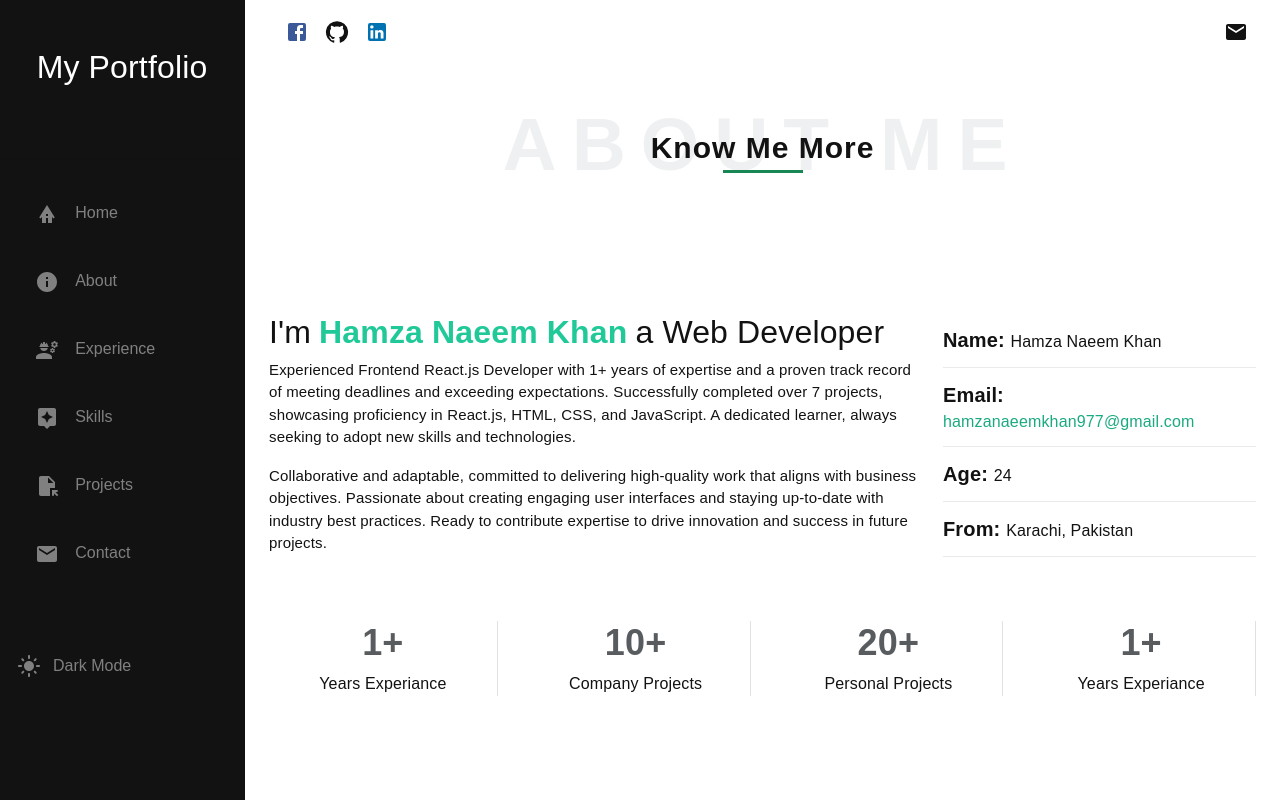
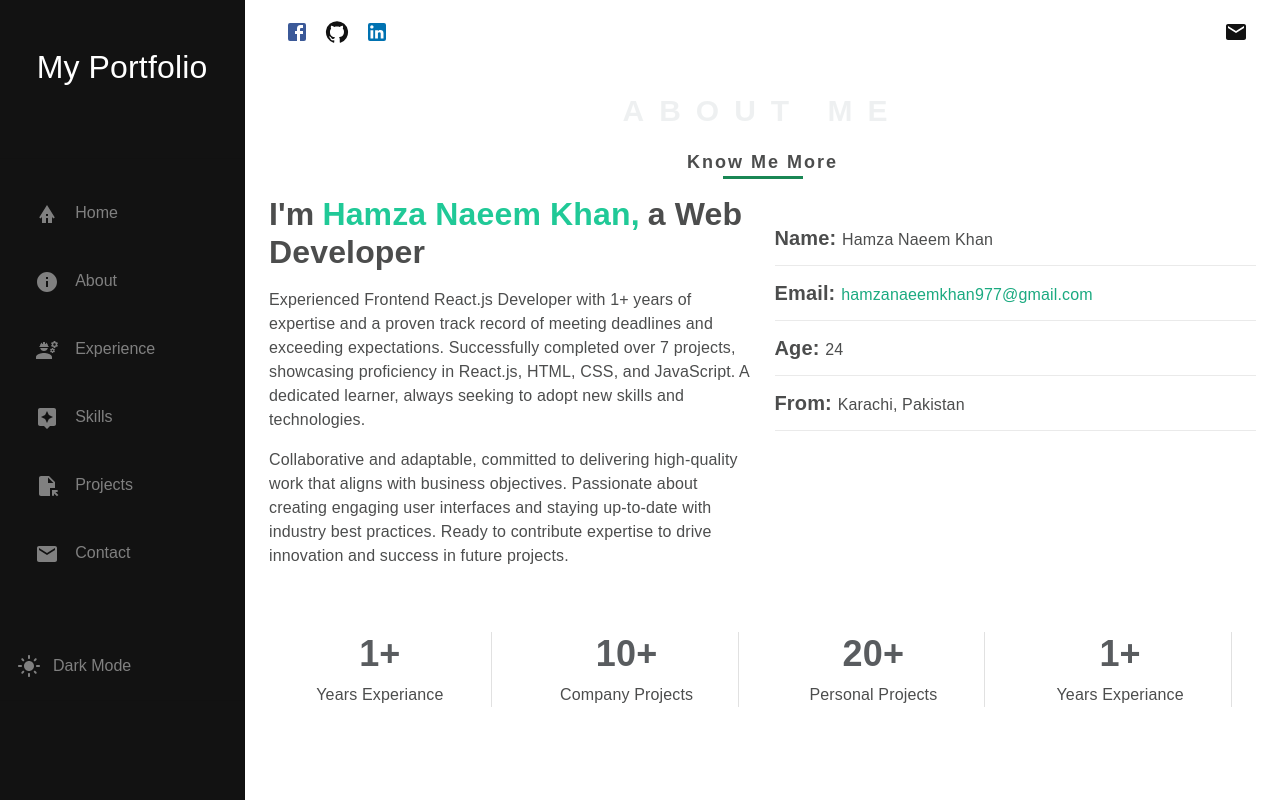
Before and after one commit to Hamzanaeem00/My-Portfolio, a React (Vite) app in the folder my-portfolio/: page /about in a window 1280 px wide. Built offline with nearby package versions, Linux system fonts and the light colour scheme.

Commit message:
about section

```diff
--- a/my-portfolio/src/App.css
+++ b/my-portfolio/src/App.css
@@ -1,8 +1,8 @@
 body {
   font-family: Poppins, sans-serif !important;
   color: #4c4d4d !important;
- margin: 0px !important;
- padding: 0px !important;
+  margin: 0px !important;
+  padding: 0px !important;
 }
 .App {
   width: 100vw;
@@ -32,21 +32,23 @@ body {
 #light .nav-bar {
   background-color: #fff !important;
   color: #121212;
+
   transition: 2s;
 }
 #dark .nav-bar {
-  background-color: #242424 !important;
+  background-color: #242424;
   color: #fff;
   transition: 2s;
 }
 
 #light .main {
-  color: #121212;
+  color: #4c4d4d !important;
   transition: 2s;
 }
 #dark .main {
   color: #fff;
   transition: 2s;
+  background-color: #242424;
 }
 
 #light .icon > div {
@@ -84,3 +86,6 @@ body {
 #dark .line {
   background-color: #fff !important;
 }
+#dark .featured-box > h4 {
+  color: #b7b4b4 !important;
+}
--- a/my-portfolio/src/components/Achievements/Achievements.jsx
+++ b/my-portfolio/src/components/Achievements/Achievements.jsx
@@ -1,67 +1,45 @@
-import React from 'react'
-import './Achievements.css'
+import React from "react";
+import "./Achievements.css";
 
 const Achievements = () => {
   return (
     <div>
-        <div className='row mt-5'>
-            <div className='col-lg-3 col-md-3 col-sm-6'>
-               <div className=' featured-box text-center '>
-                <h4 className='text-muted '>
-                    <span>
-                       1
-                    </span>
-                    +
+      <div className="row mt-5 w-100">
+        <div className="col-lg-3 col-md-3 col-sm-4">
+          <div className=" featured-box text-center ">
+            <h4 className="text-muted ">
+              <span>1</span>+
             </h4>
-                <p>
-                    Years Experiance
-                </p>
+            <p>Years Experiance</p>
           </div>
         </div>
-            <div className='col-lg-3 col-md-3 col-sm-6'>
-               <div className=' featured-box text-center '>
-                <h4 className='text-muted '>
-                    <span>
-                       10
-                    </span>
-                    +
+        <div className="col-lg-3 col-md-3 col-sm-4">
+          <div className=" featured-box text-center ">
+            <h4 className="text-muted ">
+              <span>10</span>+
             </h4>
-                <p>
-                    Company Projects
-                </p>
+            <p>Company Projects</p>
           </div>
         </div>
-            <div className='col-lg-3 col-md-3 col-sm-6'>
-               <div className=' featured-box text-center '>
-                <h4 className='text-muted '>
-                    <span>
-                       20
-                    </span>
-                    +
+        <div className="col-lg-3 col-md-3 col-sm-4">
+          <div className=" featured-box text-center ">
+            <h4 className="text-muted ">
+              <span>20</span>+
             </h4>
-                <p>
-                    Personal Projects
-                </p>
+            <p>Personal Projects</p>
           </div>
         </div>
-            <div className='col-lg-3 col-md-3 col-sm-6'>
-               <div className=' featured-box text-center '>
-                <h4 className='text-muted '>
-                    <span>
-                       1
-                    </span>
-                    +
+        <div className="col-lg-3 col-md-3 col-sm-4">
+          <div className=" featured-box text-center ">
+            <h4 className="text-muted ">
+              <span>1</span>+
             </h4>
-                <p>
-                    Years Experiance
-                </p>
+            <p>Years Experiance</p>
           </div>
         </div>
+      </div>
+    </div>
+  );
+};
 
-        </div>
-
-    </div>
-  )
-}
-
-export default Achievements
+export default Achievements;
--- a/my-portfolio/src/components/Introduction/Introduction.css
+++ b/my-portfolio/src/components/Introduction/Introduction.css
@@ -1,23 +1,21 @@
 .about-me {
   font-weight: 1000;
-  font-size: 75px;
+  font-size: 30px;
   letter-spacing: 15px;
   display: flex;
   opacity: 0.5;
   justify-content: center;
   color: #dee3e4;
 }
-.know-me{
-  font-size: 30px;
+.know-me {
+  font-size: 18px;
   font-weight: 600;
-  letter-spacing: 1px;
-  margin-top: 2rem;
-
+  letter-spacing: 2px;
 }
-.name{
-  color: #20C997;
+.name {
+  color: #20c997;
   font-weight: 600;
 }
-.para{
-  font-size: 15px;
+.para {
+  font-size: 16px;
 }
--- a/my-portfolio/src/components/Introduction/Introduction.jsx
+++ b/my-portfolio/src/components/Introduction/Introduction.jsx
@@ -6,36 +6,46 @@ import Achievements from "../Achievements/Achievements";
 const Introduction = () => {
   return (
     <div>
-      <div className="row">
-      <span className="about-me col-lg-12 col-md-12 col-sm-none w-100 ">ABOUT ME</span>
-      <p className=" know-me w-100 text-center my-4 position-relative" style={{bottom:"100px"}}>Know Me More
-      <p className="  border-bottom border-3 border-success mx-auto" style={{width:"80px"}}></p>
+      <div className="">
+        <span className="about-me  w-100 mb-0">ABOUT ME</span>
+        <p
+          className=" know-me w-100 text-center mb-0 mt-3"
+          style={{ bottom: "100px" }}
+        >
+          Know Me More
+          <p
+            className="  border-bottom border-3 border-success mx-auto"
+            style={{ width: "80px" }}
+          ></p>
         </p>
       </div>
 
-      <div className="row ">
-      <div className="intro col-lg-8 col-md-7 col-sm-12">
-        <h2>
+      <div className="row justify-content-center">
+        <div className="intro col-lg-6 col-md-12 col-sm-12">
+          <h2 className="fw-bold">
             I'm
-          <span className="name mx-2 ">
-             Hamza Naeem Khan
-          </span>
-           a Web Developer
+            <span className="name mx-2 ">Hamza Naeem Khan,</span>a Web Developer
           </h2>
-        <p className="para ">
-        Experienced Frontend React.js Developer with 1+ years of expertise and a proven track record of meeting deadlines and exceeding expectations. Successfully completed over 7 projects, showcasing proficiency in React.js, HTML, CSS, and JavaScript. A dedicated learner, always seeking to adopt new skills and technologies.
+          <p className="para mt-3 ">
+            Experienced Frontend React.js Developer with 1+ years of expertise
+            and a proven track record of meeting deadlines and exceeding
+            expectations. Successfully completed over 7 projects, showcasing
+            proficiency in React.js, HTML, CSS, and JavaScript. A dedicated
+            learner, always seeking to adopt new skills and technologies.
           </p>
           <p className="para">
-        Collaborative and adaptable, committed to delivering high-quality work that aligns with business objectives. Passionate about creating engaging user interfaces and staying up-to-date with industry best practices. Ready to contribute expertise to drive innovation and success in future projects.
+            Collaborative and adaptable, committed to delivering high-quality
+            work that aligns with business objectives. Passionate about creating
+            engaging user interfaces and staying up-to-date with industry best
+            practices. Ready to contribute expertise to drive innovation and
+            success in future projects.
           </p>
         </div>
-      <div className="col-lg-4 col-md-5 col-sm-12">
+        <div className="col-lg-6 col-md-12 col-sm-12 mt-3">
           <EmailSection />
         </div>
       </div>
-      <div>
       <Achievements />
-      </div>
     </div>
   );
 };
```
Also changed, not shown: my-portfolio/src/components/Achievements/Achievements.css (+6 -6 lines), my-portfolio/src/components/EmailSection/EmailSection.jsx (+27 -11 lines). Lines whose indentation alone changed are shown as unchanged.
